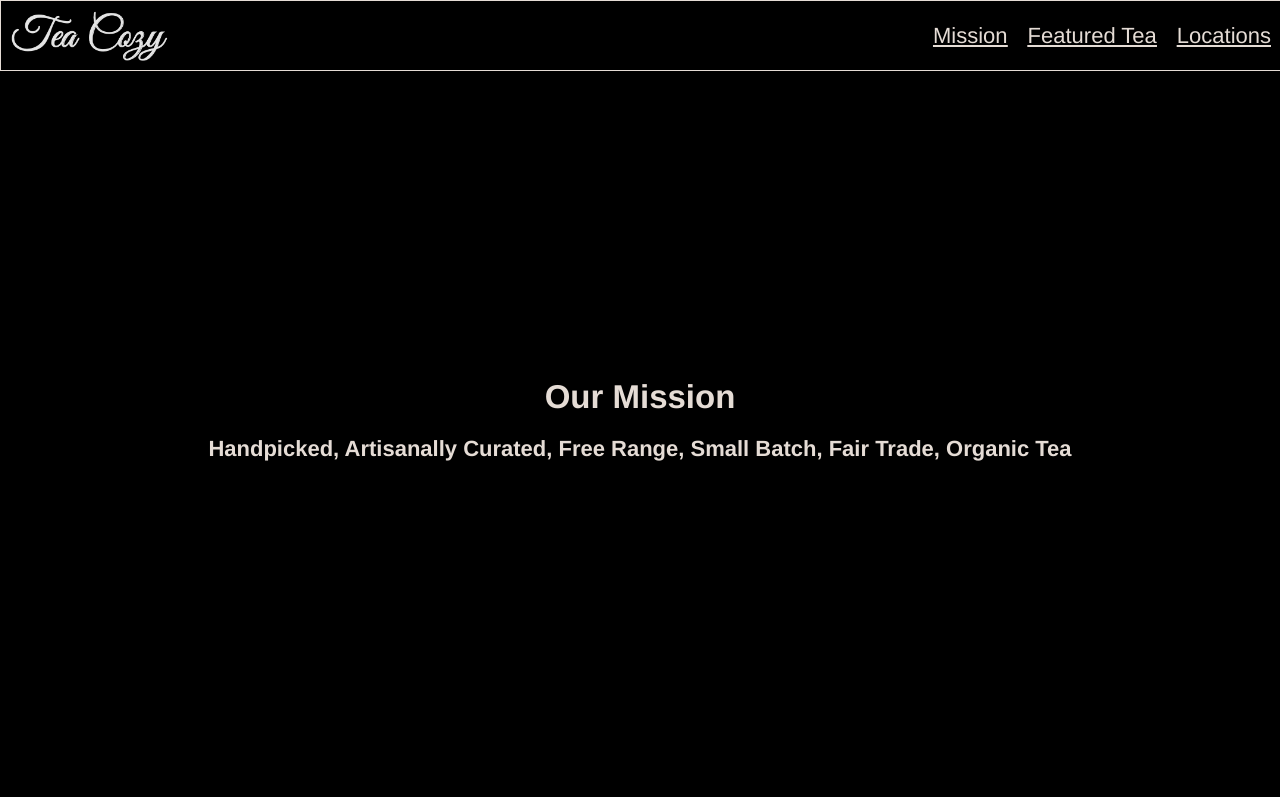
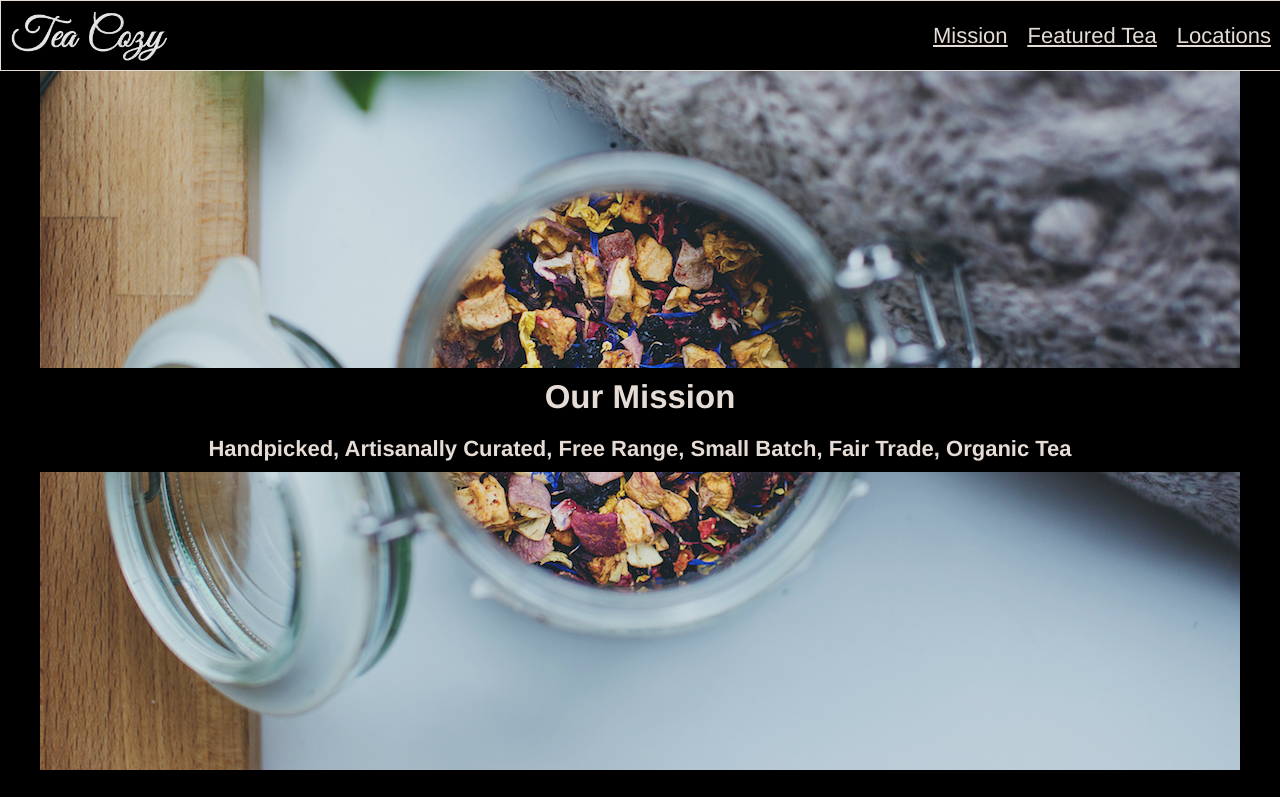
Before and after one commit to roxyhoney/TeaCozy, a plain HTML site: page index.html in a window 1280 px wide. Shown: the top 797 px of the page. Drawn offline with Linux system fonts and the light colour scheme.

Commit message:
Update style.css

```diff
--- a/style.css
+++ b/style.css
@@ -59,7 +59,7 @@ h2, h3 , h4 {
     max-width: 1200px;
     height:700px;
     padding-top: 70px;
-    background-image: url(TeaCozy/images/img-mission-background.jpeg);
+    background-image: url(/TeaCozy/images/img-mission-background.jpeg);
     margin:auto;
 
 }
```
